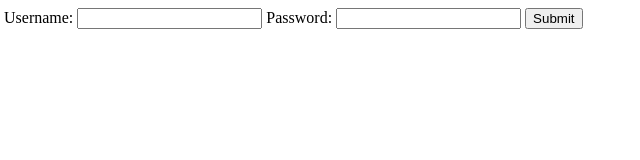
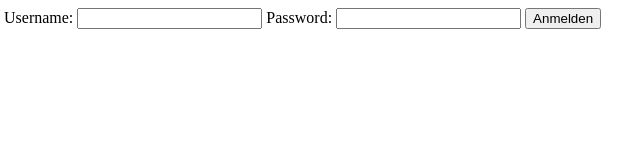
Before and after one commit to Redyonkou/clicktion, a plain HTML site: page index.html in a window 1280 px wide. Shown: the full height of the page, 4-644 px from the left. Drawn offline with Linux system fonts and the light colour scheme.

Commit message:
wird der Loggin(Startseite). Ist noch in Bearbeitung

```diff
--- a/index.html
+++ b/index.html
@@ -3,11 +3,12 @@
 <head>
 	<title>Clicktion</title>
 	<meta charset="utf-8" />
+	<meta name="viewport" content="width=device=width, initial-scale=1.0">
 </head>
 <body>
 <form method="post">
 	Username: <input type="text" id="username" />
 	Password: <input type="password" id="password" />
-	<input type="submit" />
+	<input type="submit" value="Anmelden"/>
 </body>
 </html>
```
